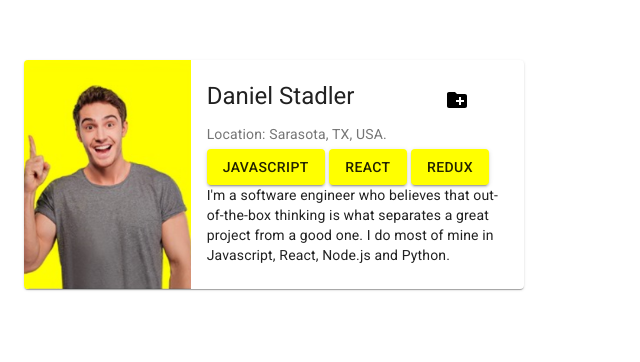
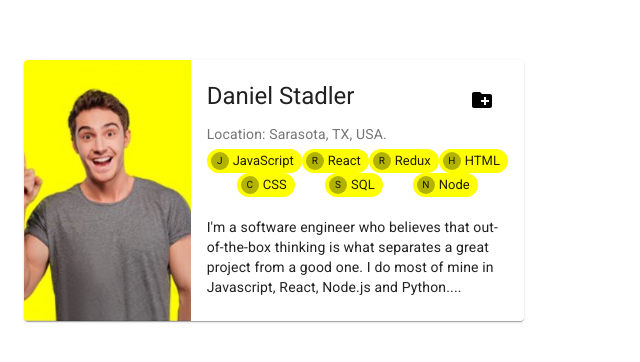
Before and after one commit to cristianluca19/Final_Project, a React (Create React App) app in the folder talent-client/: page / in a window 1280 px wide. Shown: the part 140-502 px from the top of the page, without its empty margins (0-640 px from the left). Built offline with nearby package versions, Linux system fonts and the light colour scheme.

Commit message:
fix/added dynamic rendering through props

```diff
--- a/talent-client/src/App.js
+++ b/talent-client/src/App.js
@@ -4,9 +4,29 @@ import CandidateCard from './components/CandidateCard'
 
 function App() {
 
+  // Mock user for CandidateCard
+  const user = {
+    firstName: 'Daniel',
+    lastName: 'Stadler',
+    location: 'Sarasota, TX, USA',
+    skills: {
+      hard: ['JavaScript', 'React', 'Redux', 'HTML', 'CSS', 'SQL', 'Node', 'PHP'],
+      soft: ['Leadership', 'English', 'Portuguese']
+    },
+    profilePicture: null,
+    miniBio: `
+    I'm a software engineer who believes that out-of-the-box thinking is what
+     separates a great project from a good one. I do most of mine in Javascript,
+     React, Node.js and Python.`,
+    linkedin: '',
+    github: ''
+  }
+
+
+
   return (
     <div>
-      <Route path="/" render={() => <CandidateCard/>}/>
+      <Route path="/" render={() => <CandidateCard user={user} />}/>
     </div>
   )
 }
--- a/talent-client/src/components/CandidateCard/index.js
+++ /dev/null
@@ -1,109 +0,0 @@
-import React from 'react';
-import { makeStyles } from '@material-ui/core/styles';
-import Card from '@material-ui/core/Card';
-import CardActionArea from '@material-ui/core/CardActionArea';
-import CardActions from '@material-ui/core/CardActions';
-import CardContent from '@material-ui/core/CardContent';
-import CardMedia from '@material-ui/core/CardMedia';
-import Button from '@material-ui/core/Button';
-import Typography from '@material-ui/core/Typography';
-import Grid from '@material-ui/core/Grid';
-import { Container, IconButton } from '@material-ui/core/';
-import imgtest from '../../img/cvtest.png';
-import { yellow } from '@material-ui/core/colors';
-import { createMuiTheme, ThemeProvider } from '@material-ui/core/styles';
-import CreateNewFolderIcon from '@material-ui/icons/CreateNewFolder';
-
-const useStyles = makeStyles((theme) => ({
-    root: {
-      maxWidth: 500,
-      maxHeigth: 300,
-    },
-    media: {
-      height: "100%",
-      width: "100%",
-      borderRight: '5px black',
-    },
-    spacingBot: {
-      borderBottom: 1
-    },
-    paper: {
-      padding: theme.spacing(2),
-      textAlign: 'center',
-    }
-  }));
-
-const theme = createMuiTheme({
-  palette: {
-    primary: {
-      main: yellow['A200'],
-    },
-    secondary: {
-      main: '#000',
-    },
-  },
-});
-
-function CandidateCard () {
-
-    const classes = useStyles();
-
-    return (
-      <Container style={{"margin-top": "200px"}}>
-        <Card className={classes.root}>
-          <Grid container>
-            <Grid item xs={4}>
-            {/* <CardActionArea> */}
-              <CardMedia
-                className={classes.media}
-                image={imgtest}
-                title="Contemplative Reptile"
-              />
-            </Grid>
-              <Grid item xs={8} container direction="column" justify="flex-end" alignItems="stretch">
-              <CardContent>
-                {/* <Grid direction="column" item xs={3}> */}
-                  <Grid container justify="space-between" alignItems="center">
-                    <Grid item xs={8}>
-                      <Typography gutterBottom variant="h5" component="h2">
-                      Daniel Stadler
-                      </Typography>
-                    </Grid>
-                    <Grid item xs={3}>
-                      <ThemeProvider theme={theme}>
-                          <IconButton color="Secondary" edge='end' >
-                            <CreateNewFolderIcon/>
-                          </IconButton>
-                      </ThemeProvider>
-                    </Grid>
-                  </Grid>
-                {/* </Grid> */}
-                  <Typography className={classes.spacingBot} item xs={2} gutterBottom variant="body2" color="textSecondary" component="p">
-                  Location: Sarasota, TX, USA.
-                  </Typography>
-                  <ThemeProvider item xs={3} theme={theme}>
-                    <Button color="primary" variant="contained">Javascript</Button> <Button variant="contained" color="primary">React</Button> <Button variant="contained" color="primary">Redux</Button>
-                  </ThemeProvider>
-                  <Typography item xs={4} variant="body2" color="textPrimary" component="p">{`
-                  I'm a software engineer who believes that out-of-the-box thinking is what
-                   separates a great project from a good one. I do most of mine in Javascript,
-                   React, Node.js and Python.`}
-                  </Typography>
-              </CardContent>
-            </Grid>
-            {/* </CardActionArea> */}
-          {/* <CardActions>
-            <Button size="small" color="primary">
-              Share
-            </Button>
-            <Button size="small" color="primary">
-              Learn More
-            </Button>
-          </CardActions> */}
-          </Grid>
-        </Card>
-      </Container>
-    )
-};
-
-export default CandidateCard;
--- /dev/null
+++ b/talent-client/src/components/CandidateCard/index.jsx
@@ -0,0 +1,83 @@
+import React from 'react';
+import { useStyles, theme } from './styles.js';
+// import axios from 'axios';
+
+// MUI Components
+import Card from '@material-ui/core/Card';
+import CardContent from '@material-ui/core/CardContent';
+import CardMedia from '@material-ui/core/CardMedia';
+import Typography from '@material-ui/core/Typography';
+import Grid from '@material-ui/core/Grid';
+import { Container, IconButton } from '@material-ui/core/';
+import { ThemeProvider } from '@material-ui/core/styles';
+import CreateNewFolderIcon from '@material-ui/icons/CreateNewFolder';
+import Avatar from '@material-ui/core/Avatar';
+import Chip from '@material-ui/core/Chip';
+
+import imgtest from '../../img/cvtest.png';
+
+
+
+function CandidateCard (props) {
+
+  const {firstName, lastName, location, skills, profilePicture, miniBio, linkedin, github } = props.user;
+
+  const skillLimit = 7 // Limits the number of pills shown on the card.
+
+  const classes = useStyles();
+
+
+    // HANDLERS //
+  const handleFolderAdd = () => {
+
+  }
+
+    return (
+      <Container style={{"margin-top": "200px"}}>
+        <Card className={classes.root}>
+          <Grid container>
+            <Grid item xs={4}>
+              <CardMedia
+                className={classes.media}
+                image={profilePicture || imgtest}
+                title='Henry Candidate'
+              />
+            </Grid>
+              <Grid item xs={8} container direction="column" justify="flex-end" alignItems="stretch">
+              <CardContent>
+                  <Grid container justify="space-between" alignItems="center">
+                    <Grid item xs={10}>
+                      <Typography gutterBottom variant="h5" component="h2">
+                      {`${firstName} ${lastName}`}
+                      </Typography>
+                    </Grid>
+                    <Grid item xs={2}>
+                      <ThemeProvider theme={theme}>
+                          <IconButton color="Secondary" edge='end' onClick={handleFolderAdd}>
+                            <CreateNewFolderIcon/>
+                          </IconButton>
+                      </ThemeProvider>
+                    </Grid>
+                  </Grid>
+                  <Typography className={classes.spacingBot} item xs={2} gutterBottom variant="body2" color="textSecondary" component="p">
+                  Location: {location}.
+                  </Typography>
+                  <ThemeProvider item xs={3} theme={theme} style={{"padding": 1}}>
+                    <Grid container justify="space-evenly" alignItems="center" spacing={0}>
+                    { skills.hard && skills.hard.map((techSkill,index) => (
+                      (index < skillLimit) && <Chip size="small" color='primary' avatar={<Avatar>{techSkill.charAt(0).toUpperCase()}</Avatar>} label={techSkill} />
+                      ))}
+                    </Grid>
+                  </ThemeProvider>
+                  <Typography style={{"margin-top":"20px"}} item xs={4} variant="body2" color="textPrimary" component="p">
+                    {miniBio.substring(0, 240)+'...'}
+                  </Typography>
+              </CardContent>
+            </Grid>
+          </Grid>
+        </Card>
+      </Container>
+    )
+};
+
+export default CandidateCard;
--- /dev/null
+++ b/talent-client/src/components/CandidateCard/styles.js
@@ -0,0 +1,33 @@
+import { createMuiTheme } from '@material-ui/core/styles';
+import { makeStyles } from '@material-ui/core/styles';
+import { yellow } from '@material-ui/core/colors';
+
+export const useStyles = makeStyles((theme) => ({
+    root: {
+      maxWidth: 500,
+      maxHeigth: 300,
+    },
+    media: {
+      height: "100%",
+      width: "100%",
+      borderRight: '5px black',
+    },
+    spacingBot: {
+      borderBottom: 1
+    },
+    paper: {
+      padding: theme.spacing(2),
+      textAlign: 'center',
+    }
+  }));
+
+export const theme = createMuiTheme({
+  palette: {
+    primary: {
+      main: yellow['A200'],
+    },
+    secondary: {
+      main: '#000',
+    },
+  },
+});
```
Also changed, not shown: talent-client/src/components/CandidateCard/styles.css (deleted).
